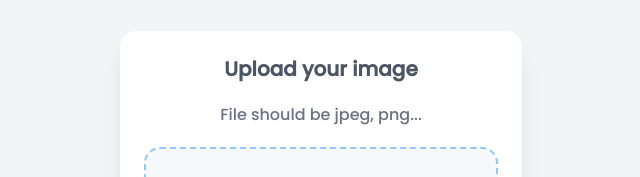
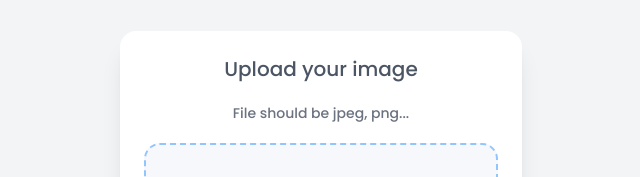
Before and after one commit to starccstarcc/Image-Uploader-Next13, a Next.js app: page / in a window 1280 px wide. Shown: the part 119-296 px from the top of the page, without its empty margins (319-959 px from the left). Built offline with nearby package versions, Linux system fonts and the light colour scheme.

Commit message:
add styles

```diff
--- a/src/app/page.tsx
+++ b/src/app/page.tsx
@@ -3,10 +3,10 @@ export default function Home() {
     <main className="flex h-screen justify-center items-center">
       <div className="w-[402px] h-[469px] shadow-xl rounded-2xl bg-white">
         <div className="m-6 flex flex-col gap-5">
-          <h2 className="text-center font-semibold text-xl text-gray-600">
+          <h2 className="text-center text-xl text-gray-600">
             Upload your image
           </h2>
-          <p className="text-center text-gray-500">
+          <p className="text-center text-gray-500 text-sm">
             File should be jpeg, png...
           </p>
 
@@ -108,7 +108,9 @@ export default function Home() {
                 fill="#CCCCCC"
               />
             </svg>
-            <p className="text-gray-400 mb-8">Drag & Drop your image here</p>
+            <p className="text-gray-400 mb-8 font-extralight">
+              Drag & Drop your image here
+            </p>
           </div>
 
           <p className="text-gray-400 text-center">Or</p>
```
